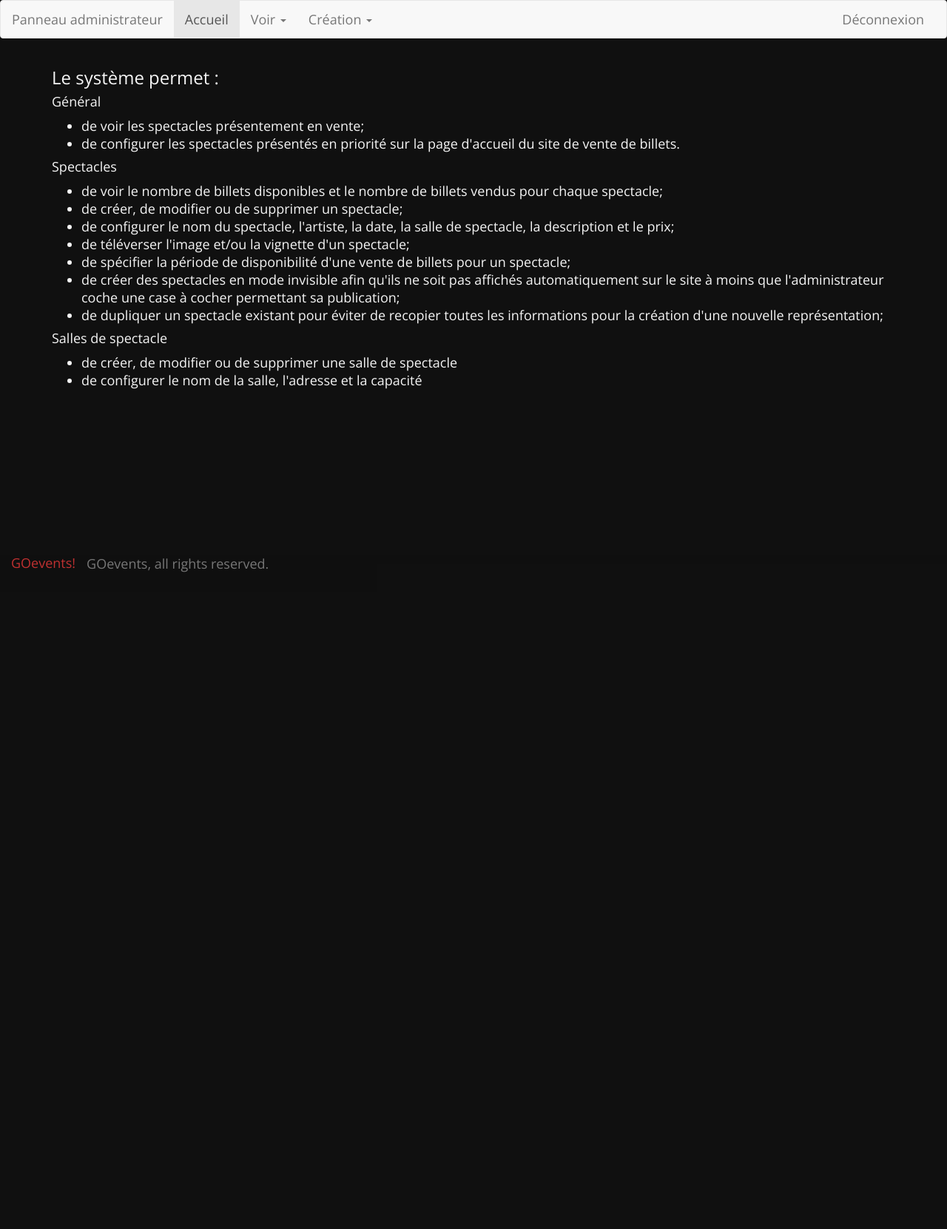
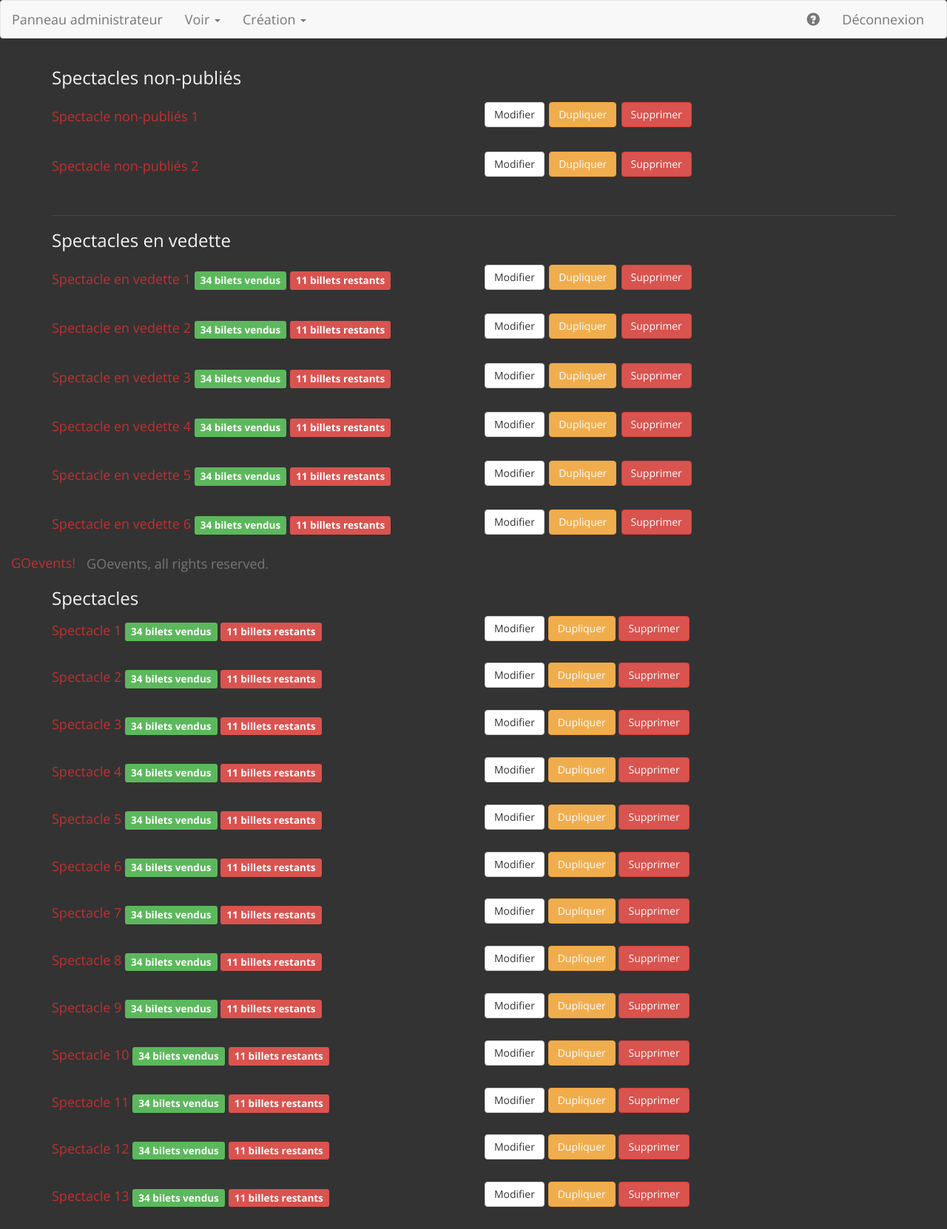
Before and after one commit to stelam/H16-site-de-vente-1, a PHP site: page /admin.php in a window 1280 px wide. Shown: the whole page at 74% size. Before the commit the page ends 774 px from the top, so only its background shows below. Run offline with PHP 8.4, Linux system fonts and the light colour scheme; style sheets or scripts are compiled from the project's sources; some libraries are stand-ins or nearby versions.

Commit message:
nouvelles pages et interface

```diff
--- a/maquette-statique/admin.php
+++ b/maquette-statique/admin.php
@@ -17,10 +17,6 @@
 
         <div class="container">
             <div class="tab-content">
-                <?php include("components/admin_accueil.php"); ?>
-
-                <?php include("components/admin_vedette.php"); ?>
-
                 <?php include("components/admin_spectacles.php"); ?>
 
                 <?php include("components/admin_salles.php"); ?>
@@ -28,6 +24,8 @@
                 <?php include("components/admin_creationSpectacle.php"); ?>
 
                 <?php include("components/admin_creationSalle.php"); ?>
+
+                <?php include("components/admin_aide.php"); ?>
             </div>
         </div>
 
--- a/maquette-statique/components/admin_accueil.php
+++ b/maquette-statique/components/admin_aide.php
@@ -1,4 +1,4 @@
-<div role="tabpanel" class="tab-pane active" id="accueil">
+<div role="tabpanel" class="tab-pane" id="aide">
     <h3>Le système permet :</h3>
     <h4>Général</h4>
     <ul>
--- a/maquette-statique/components/admin_creationSalle.php
+++ b/maquette-statique/components/admin_creationSalle.php
@@ -4,7 +4,7 @@
 			<label for="inputName" class="col-sm-2 control-label">Nom</label>
 
 			<div class="col-sm-10">
-				<input type="text" class="form-control" id="inputName" placeholder="Nom">
+				<input type="text" class="form-control" id="inputName" placeholder="Nom" value="">
 			</div>
 		</div>
 
@@ -12,7 +12,7 @@
 			<label for="inputAdresse" class="col-sm-2 control-label">Adresse</label>
 
 			<div class="col-sm-10">
-				<input type="text" class="form-control" id="inputAdresse" placeholder="Adresse">
+				<input type="text" class="form-control" id="inputAdresse" placeholder="Adresse" value="">
 			</div>
 		</div>
 
@@ -20,7 +20,7 @@
 			<label for="inputCapacite" class="col-sm-2 control-label">Capacite</label>
 
 			<div class="col-sm-10">
-				<input type="number" class="form-control" id="inputCapacite" placeholder="Capacite">
+				<input type="number" class="form-control" id="inputCapacite" placeholder="Capacite" value="">
 			</div>
 		</div>
 
--- a/maquette-statique/components/admin_creationSpectacle.php
+++ b/maquette-statique/components/admin_creationSpectacle.php
@@ -4,7 +4,7 @@
 			<label for="inputName" class="col-sm-2 control-label">Nom</label>
 
 			<div class="col-sm-10">
-				<input type="text" class="form-control" id="inputName" placeholder="Nom">
+				<input type="text" class="form-control" id="inputName" placeholder="Nom" value="">
 			</div>
 		</div>
 
@@ -12,7 +12,7 @@
 			<label for="inputArtiste" class="col-sm-2 control-label">Artiste</label>
 
 			<div class="col-sm-10">
-				<input type="text" class="form-control" id="inputArtiste" placeholder="Artiste">
+				<input type="text" class="form-control" id="inputArtiste" placeholder="Artiste" value="">
 			</div>
 		</div>
 
@@ -20,7 +20,7 @@
 			<label for="inputDate" class="col-sm-2 control-label">Date</label>
 
 			<div class="col-sm-10">
-				<input type="date" class="form-control" id="inputDate" placeholder="Date">
+				<input type="date" class="form-control" id="inputDate" placeholder="Date" value="">
 			</div>
 		</div>
 
@@ -28,7 +28,7 @@
 			<label for="inputSalle" class="col-sm-2 control-label">Salle</label>
 
 			<div class="col-sm-10">
-				<input type="text" class="form-control" id="inputSalle" placeholder="Salle">
+				<input type="text" class="form-control" id="inputSalle" placeholder="Salle" value="">
 			</div>
 		</div>
 
@@ -44,7 +44,7 @@
 			<label for="inputPrix" class="col-sm-2 control-label">Prix ($)</label>
 
 			<div class="col-sm-10">
-				<input type="number" class="form-control" id="inputPrix" placeholder="Prix">
+				<input type="number" class="form-control" id="inputPrix" placeholder="Prix" value="">
 			</div>
 		</div>
 
@@ -76,7 +76,7 @@
 
 			<!-- Visible ou pas -->
 			<div class="form-group">
-				<label for="radioVisible" class="col-sm-2 control-label">Visible ?</label>
+				<label for="radioVisible" class="col-sm-2 control-label">En vedette ?</label>
 
 				<div class="col-sm-10">
 					<label class="radio-inline">
--- a/maquette-statique/components/admin_menu.php
+++ b/maquette-statique/components/admin_menu.php
@@ -8,24 +8,18 @@
         <span class="icon-bar"></span>
         <span class="icon-bar"></span>
       </button>
-      <a class="navbar-brand" href="#">Panneau administrateur</a>
+      <a class="navbar-brand" href="admin.php">Panneau administrateur</a>
     </div>
 
     <!-- Collect the nav links, forms, and other content for toggling -->
     <div class="collapse navbar-collapse" id="bs-example-navbar-collapse-1">
     	<ul class="nav navbar-nav">
-	        <li role="presentation" class="active">
-	        	<a href="#accueil" aria-controls="accueil" role="tab" data-toggle="tab">
-	        		Accueil <span class="sr-only">(current)</span>
-	        	</a>
-	        </li>
-
 	        <li class="dropdown">
 	          <a href="#" class="dropdown-toggle" data-toggle="dropdown" role="button" aria-haspopup="true" aria-expanded="false">Voir <span class="caret"></span></a>
 	          <ul class="dropdown-menu">
-            <li role="presentation">
+	            <li role="presentation" class="">
 	              <a href="#spectacles" aria-controls="spectacles" role="tab" data-toggle="tab">
-                Spectacles
+	                Spectacles <span class="sr-only">(current)</span>
 	              </a>
 	            </li>
 
@@ -56,6 +50,12 @@
       	</ul>
 
       	<ul class="nav navbar-nav navbar-right">
+      		<li role="presentation">
+	        	<a href="#aide" aria-controls="aide" role="tab" data-toggle="tab">
+	        		<span class="glyphicon glyphicon-question-sign"></span>
+	        	</a>
+	        </li>
+
     		<li>
     			<a href="admin_login.php">
     				Déconnexion
--- a/maquette-statique/components/admin_salles.php
+++ b/maquette-statique/components/admin_salles.php
@@ -4,7 +4,7 @@
         <div class="row">
             <div class="col-md-6">
                 <h4>
-                    <a class="titleShow" href="#">
+                    <a class="titleShow" href="components/admin_salle.php">
                         Salles <?= $i ?>
                     </a>
                 </h4>
--- a/maquette-statique/components/admin_spectacles.php
+++ b/maquette-statique/components/admin_spectacles.php
@@ -1,10 +1,10 @@
-<div role="tabpanel" class="tab-pane" id="spectacles">
+<div role="tabpanel" class="tab-pane active" id="spectacles">
     <h3>Spectacles non-publiés<h3>
     <?php for ($i = 1; $i < 3; $i++) : ?>
         <div class="row">
             <div class="col-md-6">
                 <h4>
-                    <a class="titleShow" href="#">
+                    <a class="titleShow" href="components/admin_spectacle.php">
                         Spectacle non-publiés <?= $i ?>
                     </a>
                 </h4>
@@ -26,7 +26,7 @@
         <div class="row">
             <div class="col-md-6">
                 <h4>
-                    <a class="titleShow" href="#">
+                    <a class="titleShow" href="components/admin_spectacle.php">
                         Spectacle en vedette <?= $i ?>
                     </a>
                     <span class="label label-success">34 bilets vendus</span>
@@ -50,7 +50,7 @@
         <div class="row">
             <div class="col-md-6">
                 <h4>
-                    <a class="titleShow" href="#">
+                    <a class="titleShow" href="components/admin_spectacle.php">
                         Spectacle <?= $i ?>
                     </a>
                     <span class="label label-success">34 bilets vendus</span>
--- a/maquette-statique/components/admin_tous.php
+++ /dev/null
@@ -1,3 +0,0 @@
-<div role="tabpanel" class="tab-pane" id="tousLesSpectacles">
-
-</div>
--- a/maquette-statique/components/admin_vedette.php
+++ /dev/null
@@ -1,22 +0,0 @@
-<div role="tabpanel" class="tab-pane" id="enVedette">
-    <div class="row">
-        <div class="col-md-3">
-            <h4>
-                <a href="#">
-                    Spectacle en vedette 1
-                </a>
-            </h4>
-        </div>
-
-        <div class="col-md-3">
-            <span class="label label-success">34 bilets vendus</span>
-            <span class="label label-danger">11 billets restants</span>
-        </div>
-
-        <div class="col-md-6">
-            <button type="button" class="btn btn-default">Modifier</button>
-            <button type="button" class="btn btn-warning">Dupliquer</button>
-            <button type="button" class="btn btn-danger">Supprimer</button>
-        </div>
-    </div>
-</div>
--- a/maquette-statique/css/less/admin.less
+++ b/maquette-statique/css/less/admin.less
@@ -1,4 +1,8 @@
 /* Panneau de connexion */
+#adminLogin {
+	background-color: #333;
+}
+
 #adminLogin .form-signin {
 	width: 530px;
     padding: 15px;
@@ -20,6 +24,7 @@
 
 /* Panneau administrateur */
 #admin {
+	background-color: #333;
 	padding-top: 0px;
 }
 
--- a/maquette-statique/css/less/footer.less
+++ b/maquette-statique/css/less/footer.less
@@ -1,8 +1,11 @@
-#admin .footer, #adminLogin .footer {
-	position: absolute;
+#admin .footer, {
+	width: 100%;
+    background-color: #333;
+}
+
+#adminLogin .footer {
+	position: fixed;
     bottom: 0;
-	width: 100%;
-    background-color: rgba(16, 16, 16, 0.99);
 }
 
 footer .text-muted {
```
Also changed, not shown: maquette-statique/components/admin_creation.php (deleted, +0 -43 lines), maquette-statique/components/admin_salle.php (added, +79 -0 lines), maquette-statique/components/admin_spectacle.php (added, +148 -0 lines). Lines whose indentation alone changed are shown as unchanged.
